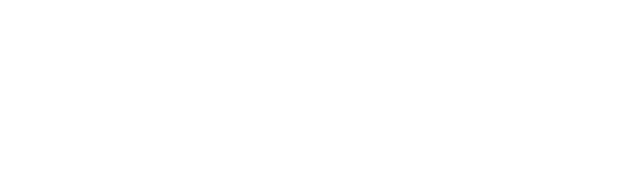
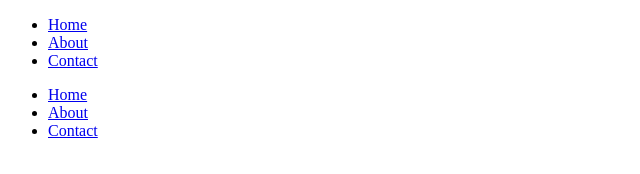
Before and after one commit to kimpea/kim-october, a plain HTML site: page index.html in a window 1280 px wide. Shown: the whole page, without its empty margins (0-640 px from the left). Drawn offline with Linux system fonts and the light colour scheme.

Commit message:
Basic page structure

```diff
--- a/index.html
+++ b/index.html
@@ -11,6 +11,27 @@
     <title>Kimberley Pearton</title>
 </head>
 <body>
+    <header>
+        <nav>
+            <ul>
+                <li><a href="#">Home</a></li>
+                <li><a href="#">About</a></li>
+                <li><a href="#">Contact</a></li>
+            </ul>
+        </nav>
+    </header>
+    <section>
 
+    </section>
+    <section>
+
+    </section>
+    <footer>
+        <ul>
+            <li><a href="#">Home</a></li>
+            <li><a href="#">About</a></li>
+            <li><a href="#">Contact</a></li>
+        </ul>
+    </footer>
 </body>
 </html>
```
